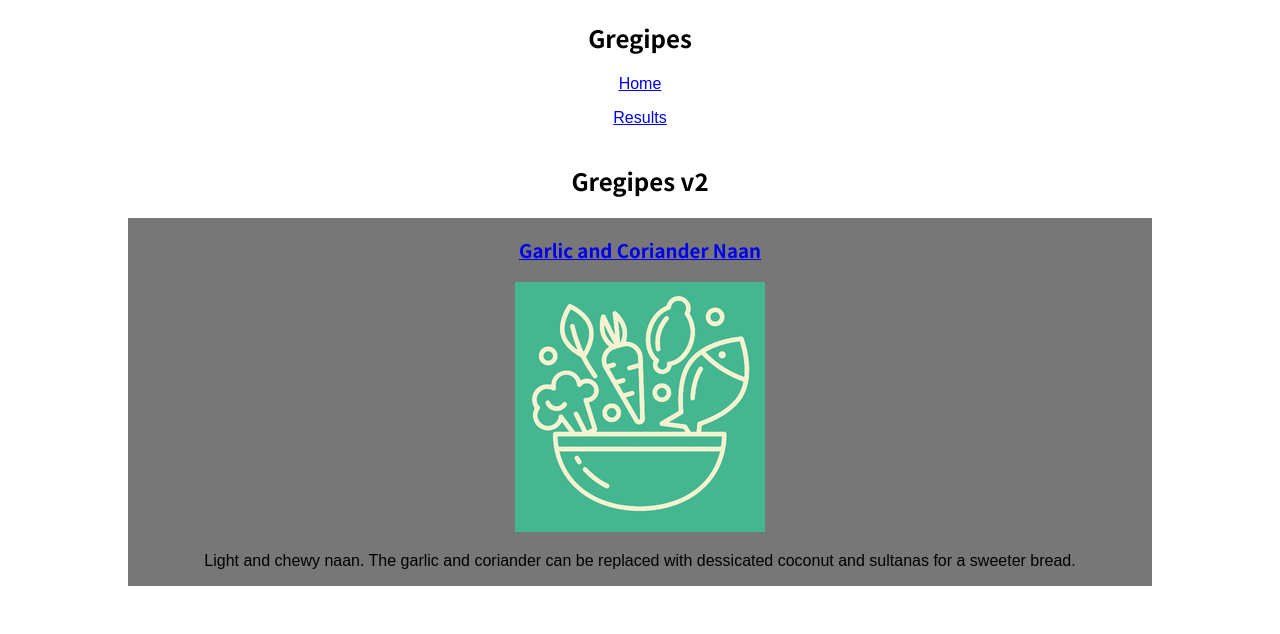
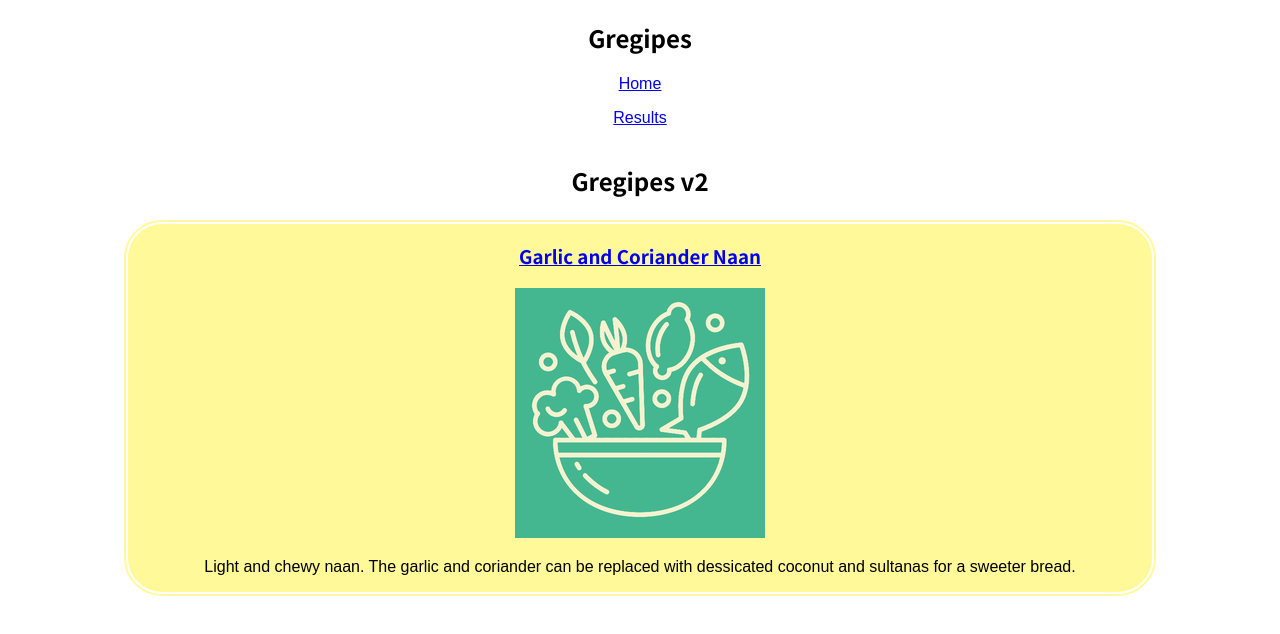
Before and after one commit to Albadylic/Gregipes-V2, a React (Create React App) app: page / in a window 1280 px wide. Shown: the top 634 px of the page. Built offline with nearby package versions, Linux system fonts and the light colour scheme; a web font is replaced by a local one.

Commit message:
Add colour and border styles to slider Relates #15

```diff
--- a/src/Slider/Slider.css
+++ b/src/Slider/Slider.css
@@ -1,8 +1,6 @@
 #slider__container {
-  background-color: #777;
+  background-color: #fff999;
   width: 80vw;
-  /* display: flex;
-  flex-direction: column;
-  justify-content: center;
-  align-items: center; */
+  border-radius: 2.5em;
+  border: double 0.4em white;
 }
```
